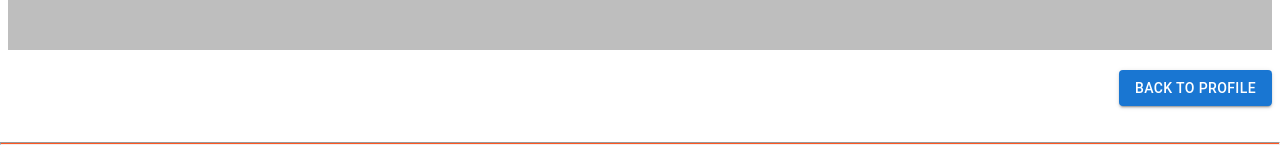
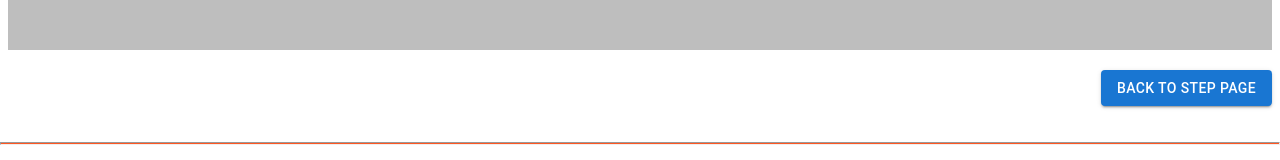
Before and after one commit to InterAct-Development/interact-frontend, a Next.js app: page /editStep in a window 1280 px wide. Shown: the part 990-1150 px from the top of the page. Built offline with nearby package versions, Linux system fonts and the light colour scheme.

Commit message:
Added back btn

```diff
--- a/pages/editStep.tsx
+++ b/pages/editStep.tsx
@@ -1,6 +1,7 @@
 import * as React from 'react';
 import type { NextPage } from "next";
 import { useRouter } from 'next/router'
+import Link from "next/link";
 
 import { Body } from '../layout/Body';
 
@@ -112,13 +113,14 @@ const AddStep: NextPage = () => {
                             xs={12}
                             style={{ display: "flex", marginTop: 20, marginBottom: 20 }}
                         >
-                            <Button
-                                onClick={() => backRouter.back()}
-                                variant="contained"
-                                style={{ marginLeft: "auto" }}
-                            >
-                                Back to Profile
-                            </Button>
+                            <Link passHref href="/step">
+                                <Button
+                                    variant="contained"
+                                    style={{ marginLeft: "auto" }}
+                                >
+                                    Back to Step Page
+                                </Button>
+                            </Link>
                         </Grid>
                     </>
                 </Grid>
```
